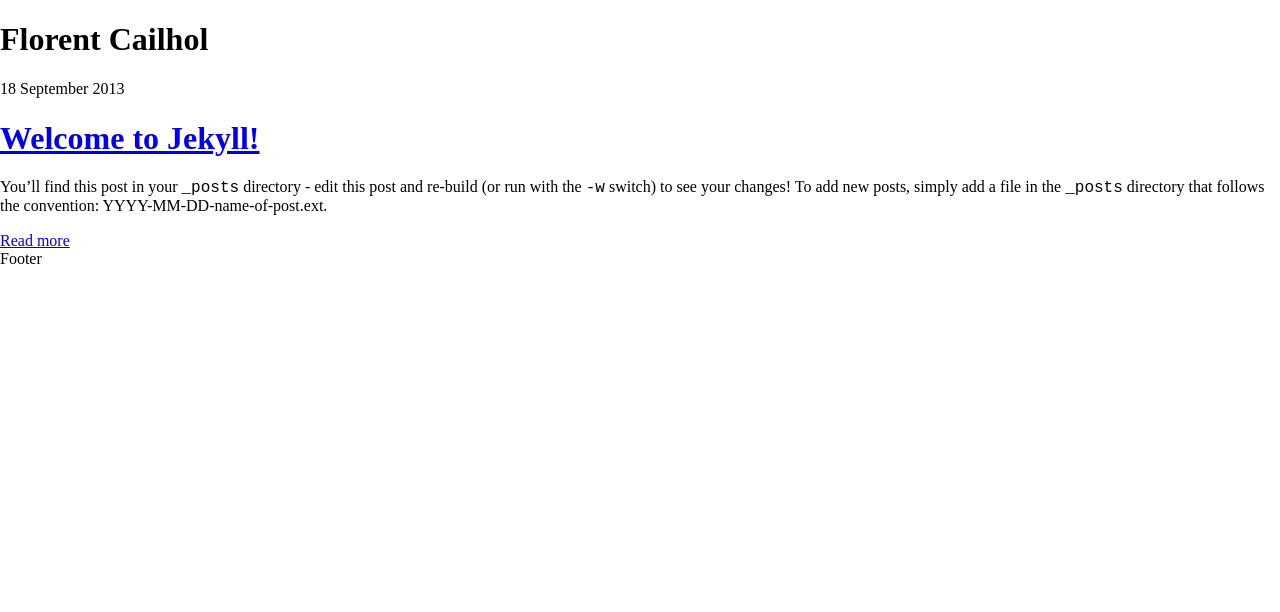
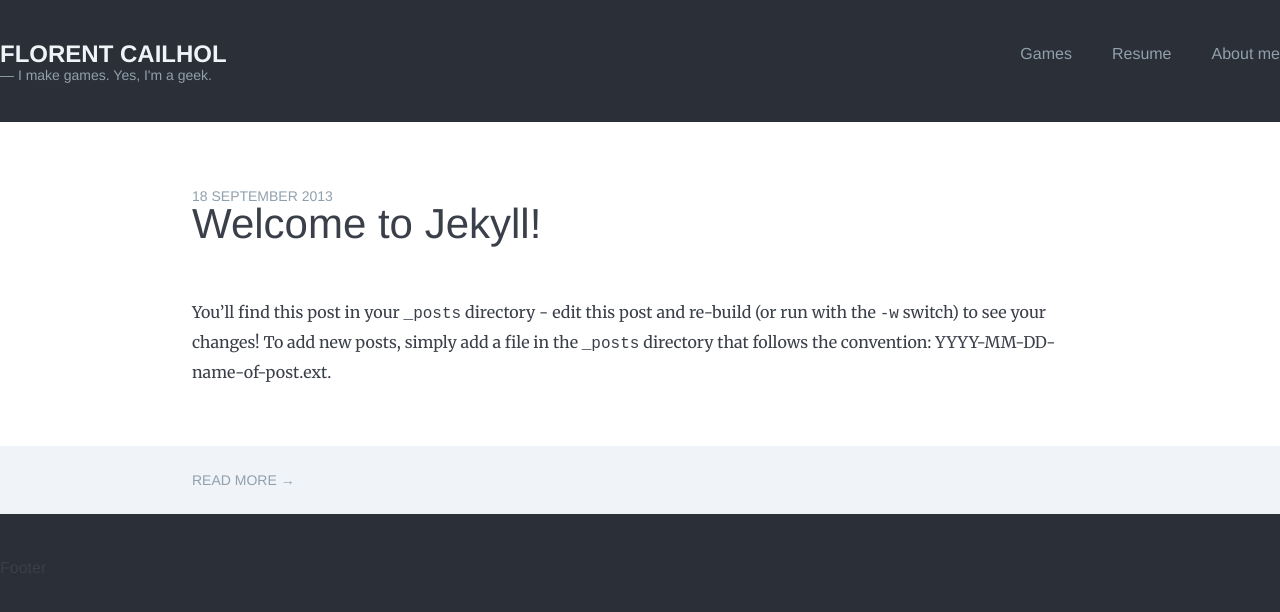
Before and after one commit to ooflorent/ooflorent.github.io, a Jekyll site: the page built from index.html, in a window 1280 px wide. Shown: the top 612 px of the page. Built offline with Jekyll 4.4.1, drawn with Linux system fonts in a browser that asks for light colours; nearby versions of some CDN libraries; library files that are not in the unit come from our copies; Markdown is read by kramdown in place of the engine named in the settings; the list of posts is cut into pages by our own code.

Commit message:
Add base layout

```diff
--- a/_layouts/default.html
+++ b/_layouts/default.html
@@ -4,22 +4,31 @@
   <meta charset="UTF-8" />
   <meta http-equiv="X-UA-Compatible" content="IE=edge,chrome=1" />
   <meta name="viewport" content="width=device-width, initial-scale=1.0" />
-  <link rel="stylesheet" href="/css/normalize.css" />
-  <link rel="stylesheet" href="/css/syntax.css" />
-  <link rel="stylesheet" href="/css/main.css" />
+  <link rel="stylesheet" href="http://fonts.googleapis.com/css?family=Merriweather" />
+  <link rel="stylesheet" href="/css/styles.css" />
   <title>{{ page.title }}</title>
 </head>
 <body>
-  <header>
-    <h1>{{ site.name }}</h1>
-  </header>
   <div id="wrapper">
-    <div id="main">
+    <header id="page-header" class="clearfix">
+      <a class="logo" href="/">
+        <span class="me">Florent Cailhol</span>
+        <span class="who">— I make games. Yes, I'm a geek.</span>
+      </a>
+      <nav id="navigation">
+        <ul class="clearfix">
+          <li><a href="/">Games</a></li>
+          <li><a href="/resume">Resume</a></li>
+          <li><a href="/about-me">About me</a></li>
+        </ul>
+      </nav>
+    </header>
+    <div id="page-content">
       {{ content }}
     </div>
+    <footer id="page-footer">
+      Footer
+    </footer>
   </div>
-  <footer>
-    Footer
-  </footer>
 </body>
 </html>
--- /dev/null
+++ b/css/styles.css
@@ -0,0 +1,181 @@
+@import "normalize.css";
+@import "syntax.css";
+
+/* ==========================================================================
+   Utilities
+   ========================================================================== */
+
+.clearfix {
+  *zoom: 1;
+}
+
+.clearfix:before,
+.clearfix:after {
+  display: table;
+  line-height: 0;
+  content: "";
+}
+
+.clearfix:after {
+  clear: both;
+}
+
+/* ==========================================================================
+   Globals
+   ========================================================================== */
+
+body {
+  background: #2B2F37;
+  font: 16px/28px "Helvetica Neue", Helvetica, sans-serif;
+  color: #3A3F49;
+}
+
+a {
+  color: #0093ce;
+  text-decoration: none;
+}
+
+a:hover {
+  text-decoration: underline;
+}
+
+a:visited {
+  color: #006998;
+}
+
+/* ==========================================================================
+   Page layout
+   ========================================================================== */
+
+#wrapper {
+  max-width: 1280px;
+  margin: 0 auto;
+}
+
+#page-header,
+#page-content,
+#page-footer {
+  margin: 40px 0;
+}
+
+/* ==========================================================================
+   Header
+   ========================================================================== */
+
+#page-header .logo {
+  display: block;
+  float: left;
+  text-decoration: none;
+}
+
+#page-header .logo .me,
+#page-header .logo .who {
+  display: block;
+}
+
+#page-header .logo .me {
+  color: #F0F3F8;
+  font-size: 24px;
+  font-weight: bold;
+  text-transform: uppercase;
+}
+
+#page-header .logo .who {
+  color: #90A0AC;
+  font-size: 14px;
+  line-height: 14px;
+}
+
+#page-header #navigation {
+  float: right;
+}
+
+/* ==========================================================================
+   Navigation
+   ========================================================================== */
+
+#navigation ul {
+  margin: 0;
+  list-style: none;
+}
+
+#navigation li {
+  float: left;
+}
+
+#navigation li + li {
+  margin-left: 40px;
+}
+
+#navigation a {
+  color: #90A0AC;
+  text-decoration: none;
+  transition-property: all;
+  transition-duration: 0.15s;
+
+  padding: 10px 0;
+}
+
+#navigation a:active,
+#navigation a:hover {
+  color: #F0F3F8;
+  border-bottom: 4px solid #F0F3F8;
+}
+
+/* ==========================================================================
+   Article
+   ========================================================================== */
+
+.post {
+  background: #fff;
+}
+
+.post .post-header,
+.post .post-content {
+  margin: 60px auto;
+  width: 70%;
+}
+
+.post .post-header .title {
+  margin: 0;
+  font-size: 42px;
+  font-weight: 200;
+}
+
+.post .post-header .title a {
+  text-decoration: none;
+  color: #3A3F49;
+  transition-property: color;
+  transition-duration: 0.2s;
+}
+
+.post .post-header .title a:hover {
+  color: #0093ce;
+}
+
+.post .post-header time {
+  font-size: 14px;
+  color: #90A0AC;
+  text-transform: uppercase;
+}
+
+.post .post-content {
+  font-family: Merriweather, Georgia, serif;
+}
+
+.post .post-footer {
+  background: #F0F3F8;
+}
+
+.post .post-footer .read-more a {
+  text-decoration: none;
+  display: block;
+  padding: 20px 15%;
+  text-transform: uppercase;
+  color: #90A0AC;
+  font-size: 14px;
+}
+
+.post .post-footer .read-more a:hover {
+  background: #E8EBF0;
+}
--- a/index.html
+++ b/index.html
@@ -4,22 +4,22 @@
 ---
 
 {% for post in site.posts %}
-<article>
-  <header class="article-header">
+<article class="post clearfix">
+  <header class="post-header">
     <div class="meta">
       <time datetime="{{ post.date | date:'%Y-%m-%d' }}" pubdate="pubdate">{{ post.date | date_to_long_string }}</time>
     </div>
-    <div class="title">
-      <h1><a href="{{ post.url }}">{{ post.title }}</a></h1>
-    </div>
+    <h1 class="title">
+      <a href="{{ post.url }}">{{ post.title }}</a>
+    </h1>
   </header>
-  <section class="article-content">
+  <section class="post-content">
     {{ post.excerpt }}
   </section>
   {% if post.excerpt != post.content %}
-  <footer class="article-footer">
+  <footer class="post-footer">
     <div class="read-more">
-      <a href="{{ post.url }}">Read more</a>
+      <a href="{{ post.url }}">Read more <span>&rarr;</span></a>
     </div>
   </footer>
   {% endif %}
```
Also changed, not shown: _layouts/post.html (+7 -7 lines), css/main.css (deleted).
